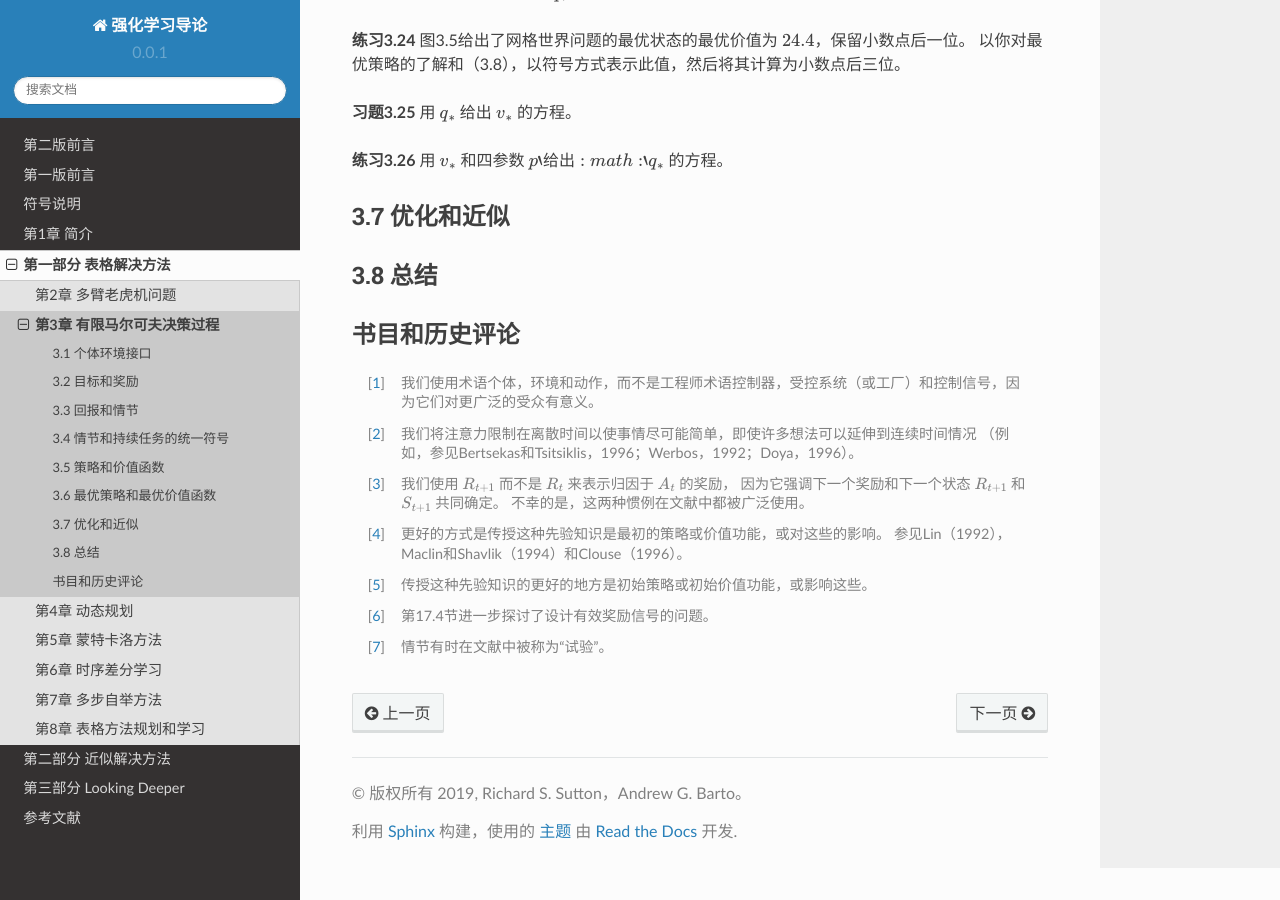
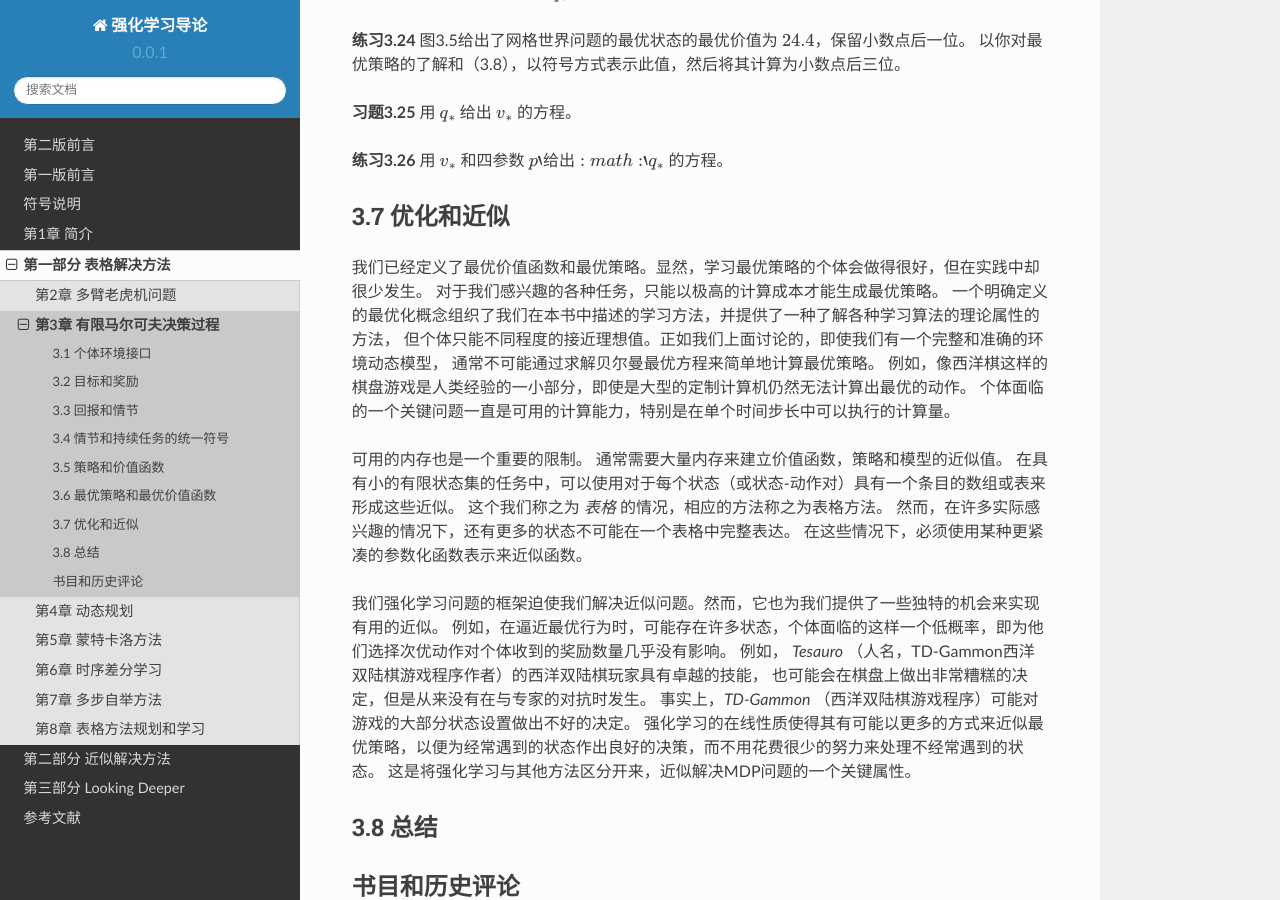
Before and after one commit to qiwihui/reinforcement-learning-an-introduction-chinese, a Sphinx documentation site: the page built from source/partI/chapter3/finite_markov_decision_process.rst, in a window 1280 px wide and 900 px high, scrolled down 16406 px. Built offline with Sphinx 7.4.7 and the Read the Docs theme 2.0.0, drawn with Linux system fonts in a browser that asks for light colours.

Commit message:
docs: 3.7 优化和近似

```diff
--- a/source/partI/chapter3/finite_markov_decision_process.rst
+++ b/source/partI/chapter3/finite_markov_decision_process.rst
@@ -752,6 +752,29 @@ MDP框架是从相互作用的目标导向学习的问题中抽象出来的。
 3.7 优化和近似
 ^^^^^^^^^^^^^^
 
+我们已经定义了最优价值函数和最优策略。显然，学习最优策略的个体会做得很好，但在实践中却很少发生。
+对于我们感兴趣的各种任务，只能以极高的计算成本才能生成最优策略。
+一个明确定义的最优化概念组织了我们在本书中描述的学习方法，并提供了一种了解各种学习算法的理论属性的方法，
+但个体只能不同程度的接近理想值。正如我们上面讨论的，即使我们有一个完整和准确的环境动态模型，
+通常不可能通过求解贝尔曼最优方程来简单地计算最优策略。
+例如，像西洋棋这样的棋盘游戏是人类经验的一小部分，即使是大型的定制计算机仍然无法计算出最优的动作。
+个体面临的一个关键问题一直是可用的计算能力，特别是在单个时间步长中可以执行的计算量。
+
+可用的内存也是一个重要的限制。
+通常需要大量内存来建立价值函数，策略和模型的近似值。
+在具有小的有限状态集的任务中，可以使用对于每个状态（或状态-动作对）具有一个条目的数组或表来形成这些近似。
+这个我们称之为 *表格* 的情况，相应的方法称之为表格方法。
+然而，在许多实际感兴趣的情况下，还有更多的状态不可能在一个表格中完整表达。
+在这些情况下，必须使用某种更紧凑的参数化函数表示来近似函数。
+
+我们强化学习问题的框架迫使我们解决近似问题。然而，它也为我们提供了一些独特的机会来实现有用的近似。
+例如，在逼近最优行为时，可能存在许多状态，个体面临的这样一个低概率，即为他们选择次优动作对个体收到的奖励数量几乎没有影响。
+例如， *Tesauro* （人名，TD-Gammon西洋双陆棋游戏程序作者）的西洋双陆棋玩家具有卓越的技能，
+也可能会在棋盘上做出非常糟糕的决定，但是从来没有在与专家的对抗时发生。
+事实上，*TD-Gammon* （西洋双陆棋游戏程序）可能对游戏的大部分状态设置做出不好的决定。
+强化学习的在线性质使得其有可能以更多的方式来近似最优策略，以便为经常遇到的状态作出良好的决策，而不用花费很少的努力来处理不经常遇到的状态。
+这是将强化学习与其他方法区分开来，近似解决MDP问题的一个关键属性。
+
 
 3.8 总结
 ^^^^^^^^^
```
